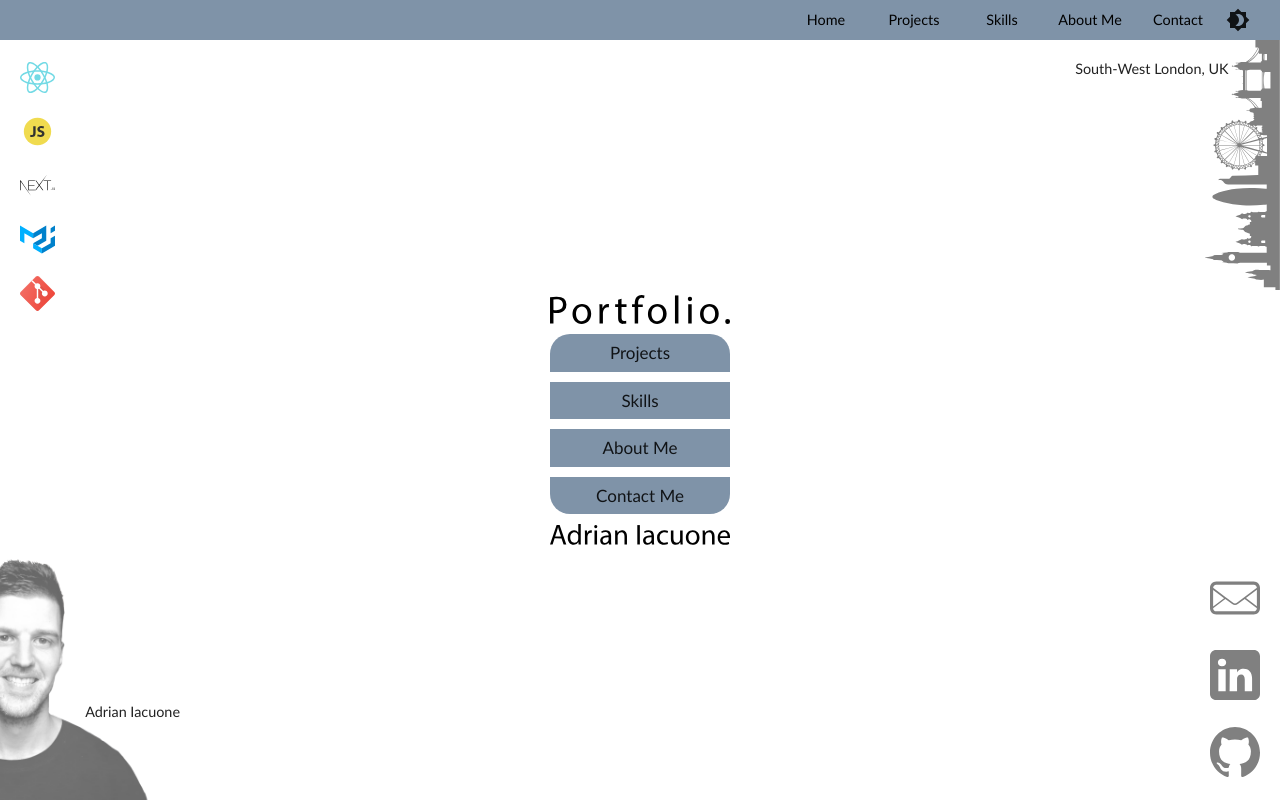
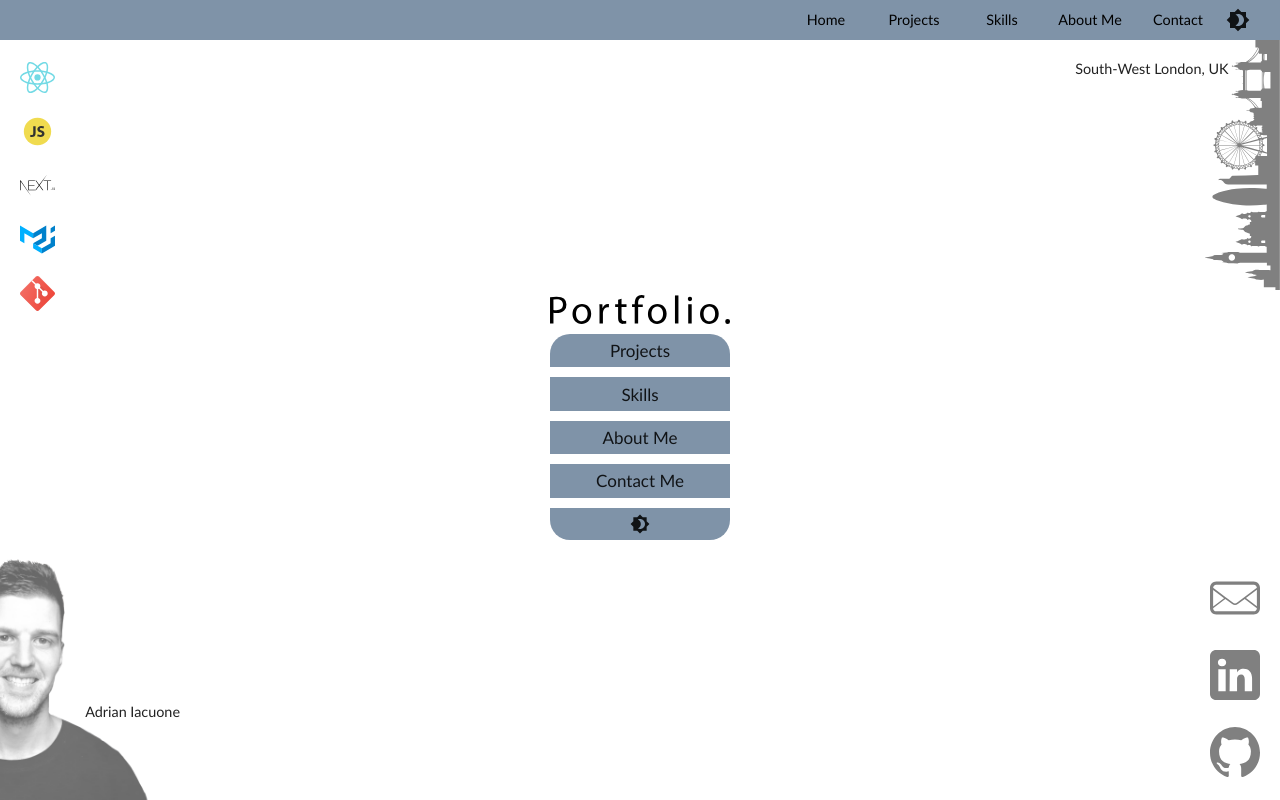
Before and after one commit to aiacuone/portfolio-v3, a Next.js app: page / in a window 1280 px wide. Built offline with nearby package versions, Linux system fonts and the light colour scheme; a web font is replaced by a local one.

Commit message:
removed name from hero and replace with dark mode button

```diff
--- a/pages/index.js
+++ b/pages/index.js
@@ -1,6 +1,5 @@
 import { useState } from 'react'
 import Head from 'next/head'
-import styles from '../styles/Home.module.css'
 import Grid from '@mui/material/Grid'
 import { makeStyles } from '@mui/styles'
 import Link from 'next/link'
@@ -11,15 +10,8 @@ import { selfie } from '../public/images/home'
 import Image from 'next/image'
 import { LondonIcon, NextIcon } from '../components/icons'
 import { useTheme } from '@mui/material/styles'
-import {
-  NameComponent,
-  PortfolioComponent,
-  nameText,
-  portfolioText,
-} from '../public/images/misc/home'
+import { PortfolioComponent } from '../public/images/misc/home'
 import ReactResizeDetector from 'react-resize-detector'
-
-// console.log(NameComponent(), PortfolioComponent(), nameText)
 
 export default function Home() {
   const { state, setState, vars } = useContext(UserContext)
@@ -28,7 +20,6 @@ export default function Home() {
   const { setDarkMode } = setState
   const { contactsArr, contactsObj, skillsObj } = vars
   const theme = useTheme()
-  // const primaryColor = theme.palette.primary.light
   const { light: primaryLight, main: primaryMain } = theme.palette.primary
 
   const useStylesRoot = makeStyles({
@@ -44,7 +35,7 @@ export default function Home() {
   const classesRoot = useStylesRoot()
 
   const Hero = () => {
-    const height = isPhone ? 220 : 250
+    const height = isPhone ? 250 : 250
     const width = isPhone ? 150 : 180
     const gap = 5
     const borderRadius = 20
@@ -59,7 +50,6 @@ export default function Home() {
       },
       portfolioContainer: {
         position: 'relative',
-        // display: 'block',
         gridArea: '1/1/2/2',
         marginBottom: `${gap}px`,
       },
@@ -71,7 +61,6 @@ export default function Home() {
       },
       nameContainer: {
         position: 'relative',
-        // display: 'block',
         gridArea: '3/1/4/2',
         marginTop: `${gap}px`,
       },
@@ -104,6 +93,7 @@ export default function Home() {
         Skills: { link: '/skills' },
         'About Me': { link: '/aboutMe' },
         'Contact Me': { link: '/contactMe' },
+        DarkMode: { link: '/skills' },
       }
       const arr = Object.keys(obj)
       const buttons = arr.map((button, index) => {
@@ -115,6 +105,24 @@ export default function Home() {
             index == arr.length - 1 && `${borderRadius}px`,
           borderBottomRightRadius:
             index == arr.length - 1 && `${borderRadius}px`,
+        }
+
+        if (button == 'DarkMode') {
+          return (
+            <Grid
+              item
+              className={classes.button}
+              onClick={() => setDarkMode(!darkMode)}>
+              <Grid
+                container
+                style={style}
+                className={classes.buttonContainer2}
+                justifyContent="center"
+                alignItems="center">
+                <Brightness4Icon fontSize="small" />
+              </Grid>
+            </Grid>
+          )
         }
 
         return (
@@ -156,7 +164,7 @@ export default function Home() {
         <Grid container className={classes.buttonContainer}>
           <Buttons />
         </Grid>
-        <ReactResizeDetector handleWidth handleHeight>
+        {/* <ReactResizeDetector handleWidth handleHeight>
           {({ width, height }) => {
             return (
               <Grid
@@ -171,19 +179,7 @@ export default function Home() {
               </Grid>
             )
           }}
-        </ReactResizeDetector>
-      </Grid>
-    )
-  }
-
-  const DarkMode = () => {
-    return (
-      <Grid container justifyContent="center">
-        <Brightness4Icon
-          fontSize="large"
-          style={{ cursor: 'pointer', margin: '10px' }}
-          onClick={() => setDarkMode(!darkMode)}
-        />
+        </ReactResizeDetector> */}
       </Grid>
     )
   }
```
